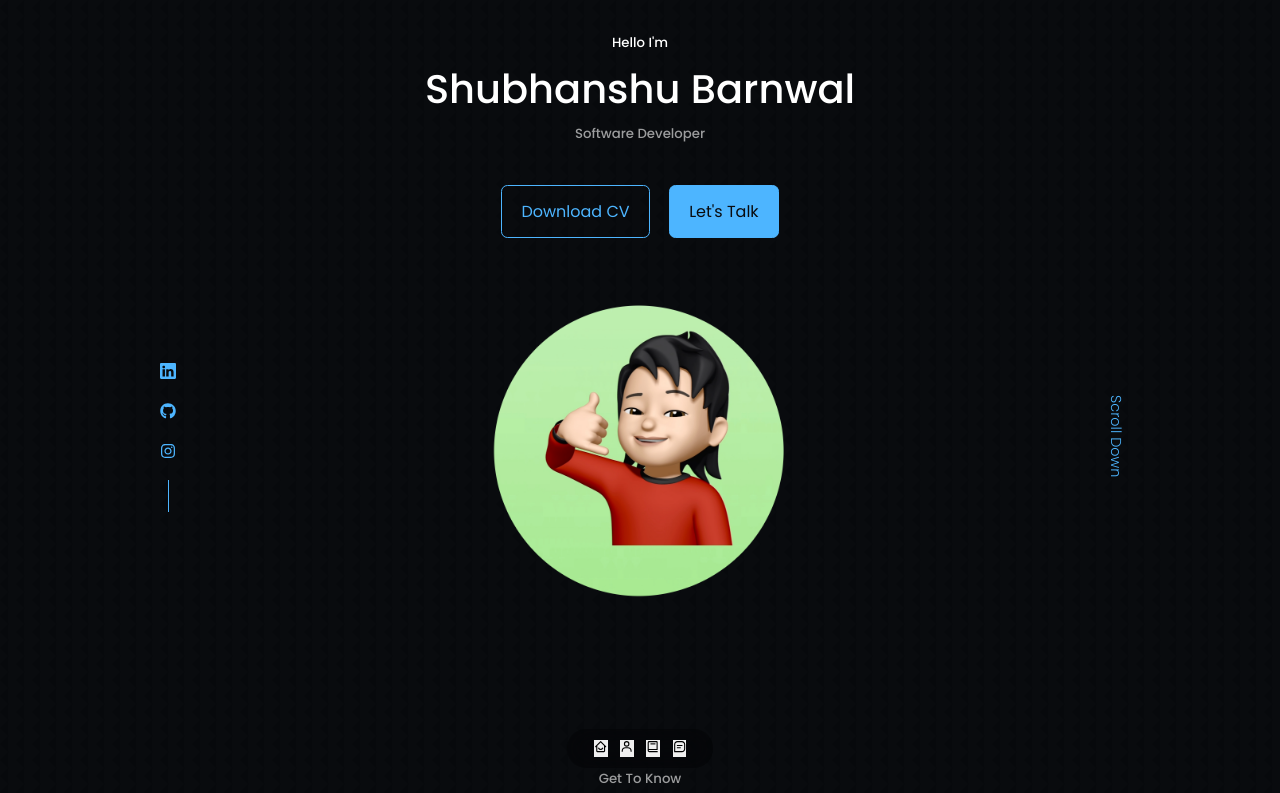
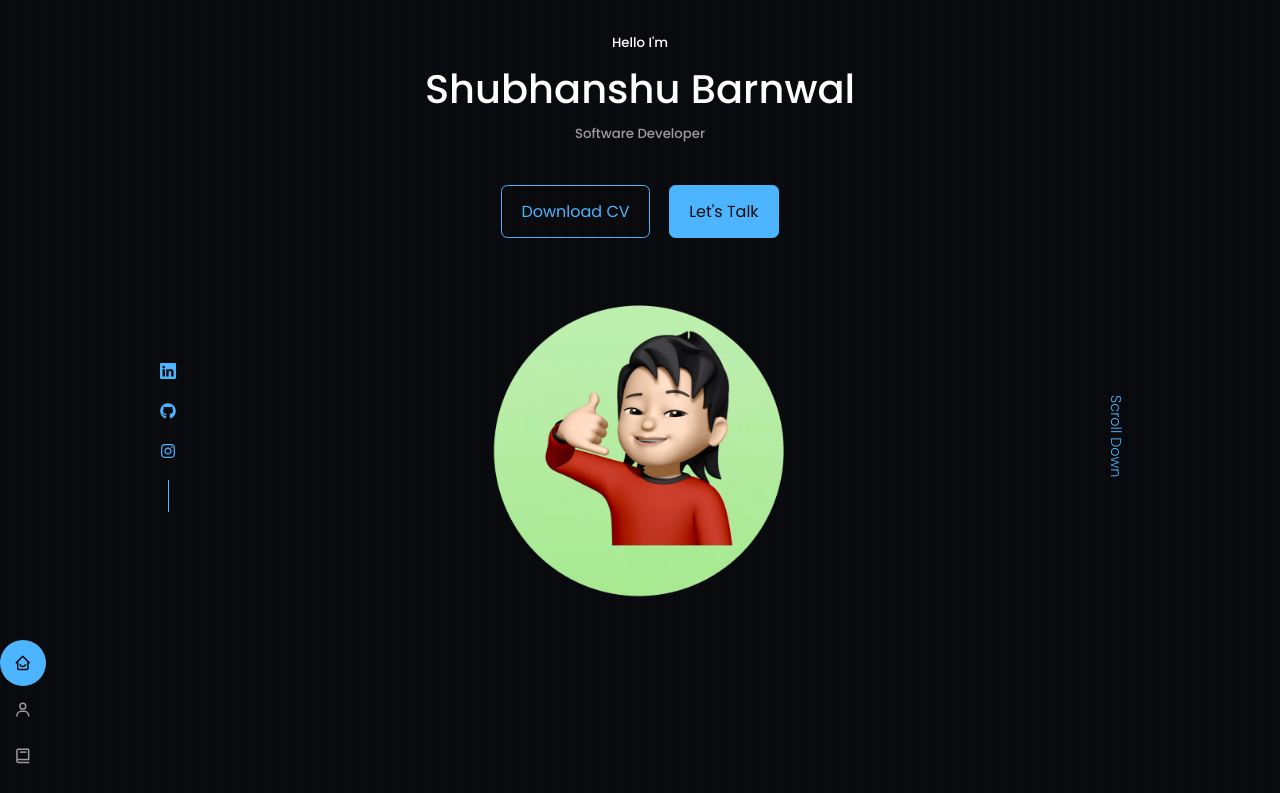
Before and after one commit to shubhanshubb/shubhanshubarnwal, a React (Create React App) app: page / in a window 1280 px wide. Shown: the top 793 px of the page. Built offline with nearby package versions, Linux system fonts and the light colour scheme.

Commit message:
Navbar Fixed

```diff
--- a/src/Components/Nav/Nav.jsx
+++ b/src/Components/Nav/Nav.jsx
@@ -1,21 +1,45 @@
-import React, { useState } from 'react';
+import React from 'react';
 import './nav.css';
 import { BiHomeSmile, BiUser, BiBook, BiMessageSquareDetail } from 'react-icons/bi';
+import { useState } from 'react';
 
 const Nav = () => {
   const [activeNav, setActiveNav] = useState('#');
 
-  const handleNavClick = (id) => {
-    setActiveNav(id);
-    document.getElementById(id.slice(1)).scrollIntoView({ behavior: 'smooth' });
-  };
-
   return (
     <nav>
-      <button onClick={() => handleNavClick('#')} className={activeNav === '#' ? 'active' : ''}><BiHomeSmile /></button>
-      <button onClick={() => handleNavClick('#about')} className={activeNav === '#about' ? 'active' : ''}><BiUser /></button>
-      <button onClick={() => handleNavClick('#experience')} className={activeNav === '#experience' ? 'active' : ''}><BiBook /></button>
-      <button onClick={() => handleNavClick('#contact')} className={activeNav === '#contact' ? 'active' : ''}><BiMessageSquareDetail /></button>
+      <button
+        role="link"
+        onClick={() => setActiveNav('#')}
+        className={activeNav === '#' ? 'active' : ''}
+        aria-label="Home"
+      >
+        <BiHomeSmile />
+      </button>
+      <button
+        role="link"
+        onClick={() => setActiveNav('#about')}
+        className={activeNav === '#about' ? 'active' : ''}
+        aria-label="About"
+      >
+        <BiUser />
+      </button>
+      <button
+        role="link"
+        onClick={() => setActiveNav('#experience')}
+        className={activeNav === '#experience' ? 'active' : ''}
+        aria-label="Experience"
+      >
+        <BiBook />
+      </button>
+      <button
+        role="link"
+        onClick={() => setActiveNav('#contact')}
+        className={activeNav === '#contact' ? 'active' : ''}
+        aria-label="Contact"
+      >
+        <BiMessageSquareDetail />
+      </button>
     </nav>
   );
 };
--- a/src/Components/Nav/nav.css
+++ b/src/Components/Nav/nav.css
@@ -1,33 +1,20 @@
-nav {
-    background: rgba(0, 0, 0, 0.3);
-    width: max-content;
-    display: block;
-    padding: 0.7rem 1.7rem;
-    z-index: 2;
-    position: fixed;
-    left: 50%;
-    transform: translateX(-50%);
-    bottom: 2rem;
-    display: flex;
-    gap: 0.8rem;
-    border-radius: 3rem;
-    backdrop-filter: blur(15px);
-}
-
-nav a {
+nav button {
     background: transparent;
     padding: 0.9rem;
     border-radius: 50%;
     display: flex;
     color: var(--color-light);
     font-size: 1.1rem;
+    border: none;
+    cursor: pointer;
+    outline: none;
 }
 
-nav a:hover {
+nav button:hover {
     background: rgba(0, 0, 0, 0.3);
 }
 
-nav a.active {
+nav button.active {
     background: var(--color-primary);
     color: var(--color-bg);
 }
```
